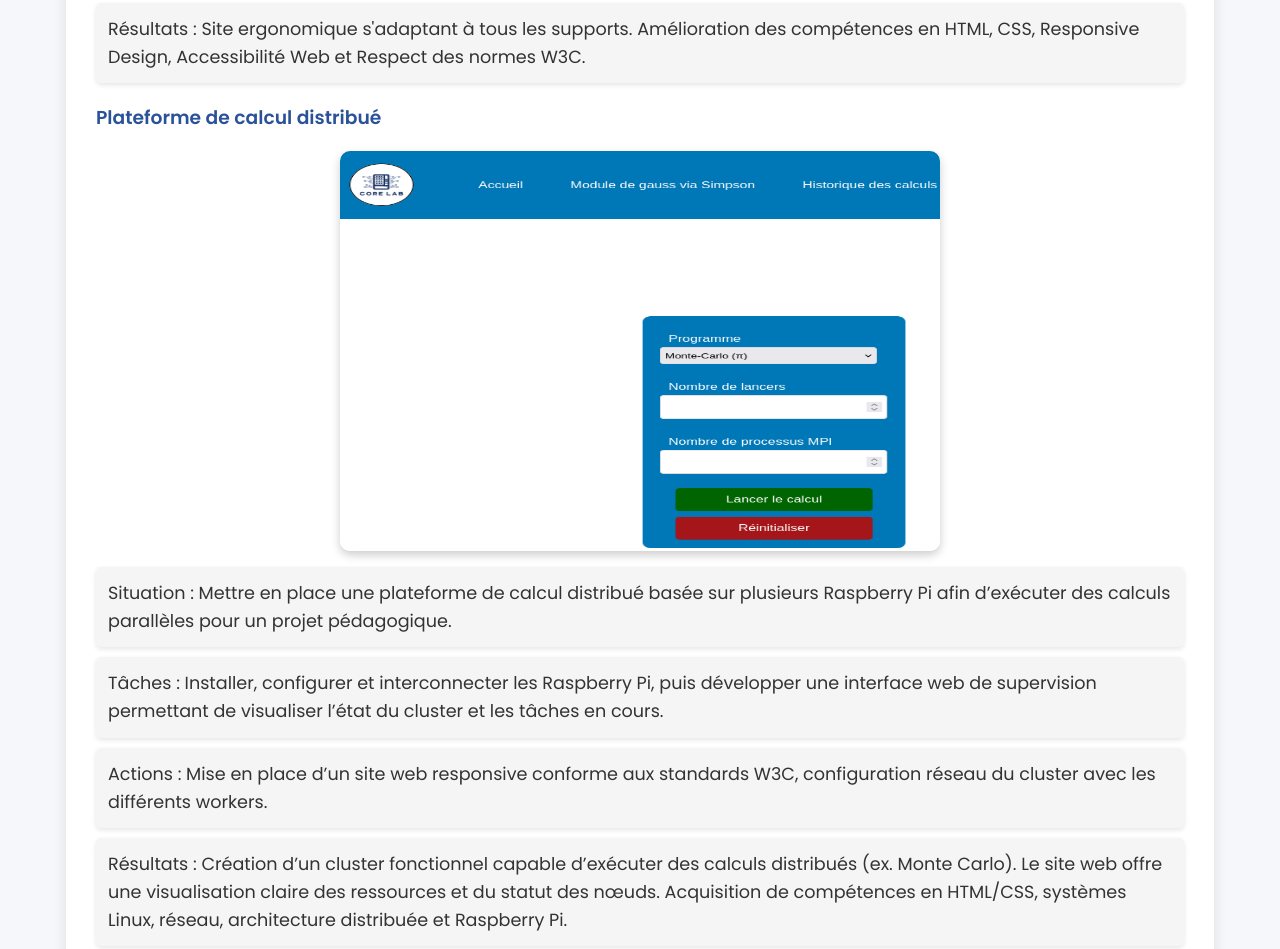
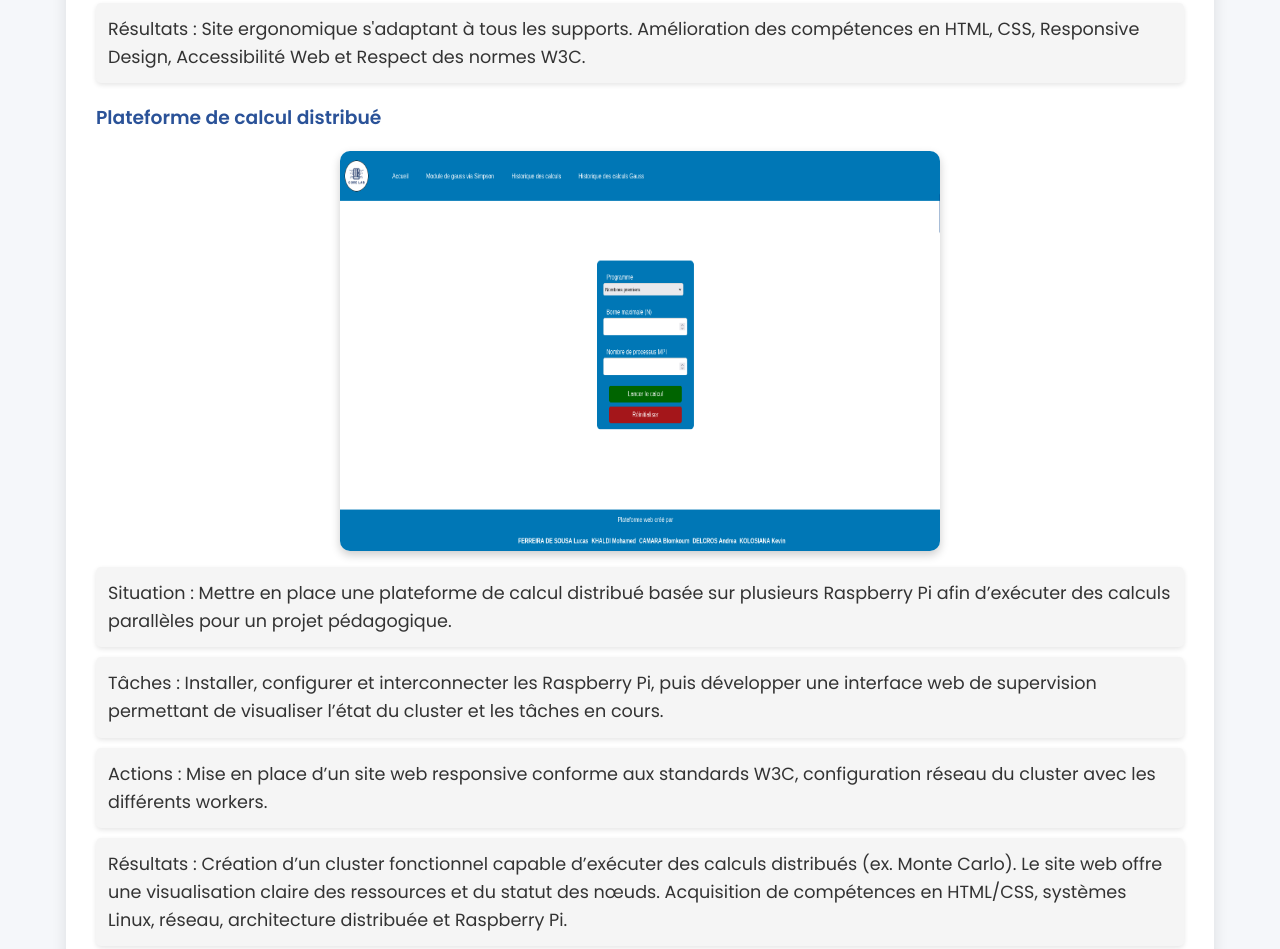
Before and after one commit to moha78000/Portfolio, a website built with Vite: page docs/index.html in a window 1280 px wide. Shown: the part 3702-4651 px from the top of the page. Built offline with nearby package versions, Linux system fonts and the light colour scheme.

Commit message:
Ajout de l'image de notre projet

```diff
--- a/docs/index.html
+++ b/docs/index.html
@@ -73,7 +73,7 @@
     </ul>
 
       <h3>Plateforme de calcul distribué</h3>
-      <img src="../assets/images/corelab.png" alt="site" width="600" , height="400">
+      <img src="../assets/images/sites5.png" alt="site" width="600" , height="400">
       <ul>
           <li>Situation : Mettre en place une plateforme de calcul distribué basée sur plusieurs Raspberry Pi afin d’exécuter des calculs parallèles pour un projet pédagogique.</li>
           <li>Tâches : Installer, configurer et interconnecter les Raspberry Pi, puis développer une interface web de supervision permettant de visualiser l’état du cluster et les tâches en cours.</li>
```
Also changed, not shown: assets/images/sites5.png (added).
